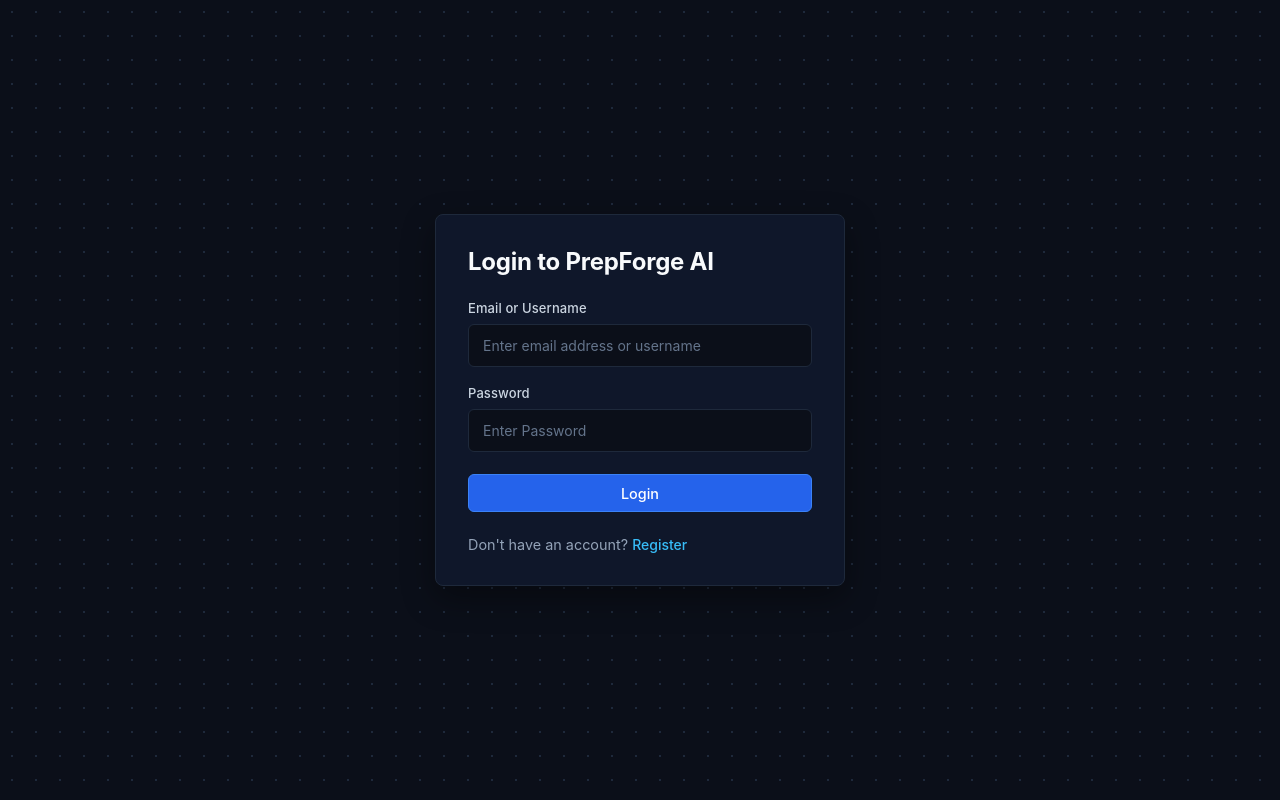
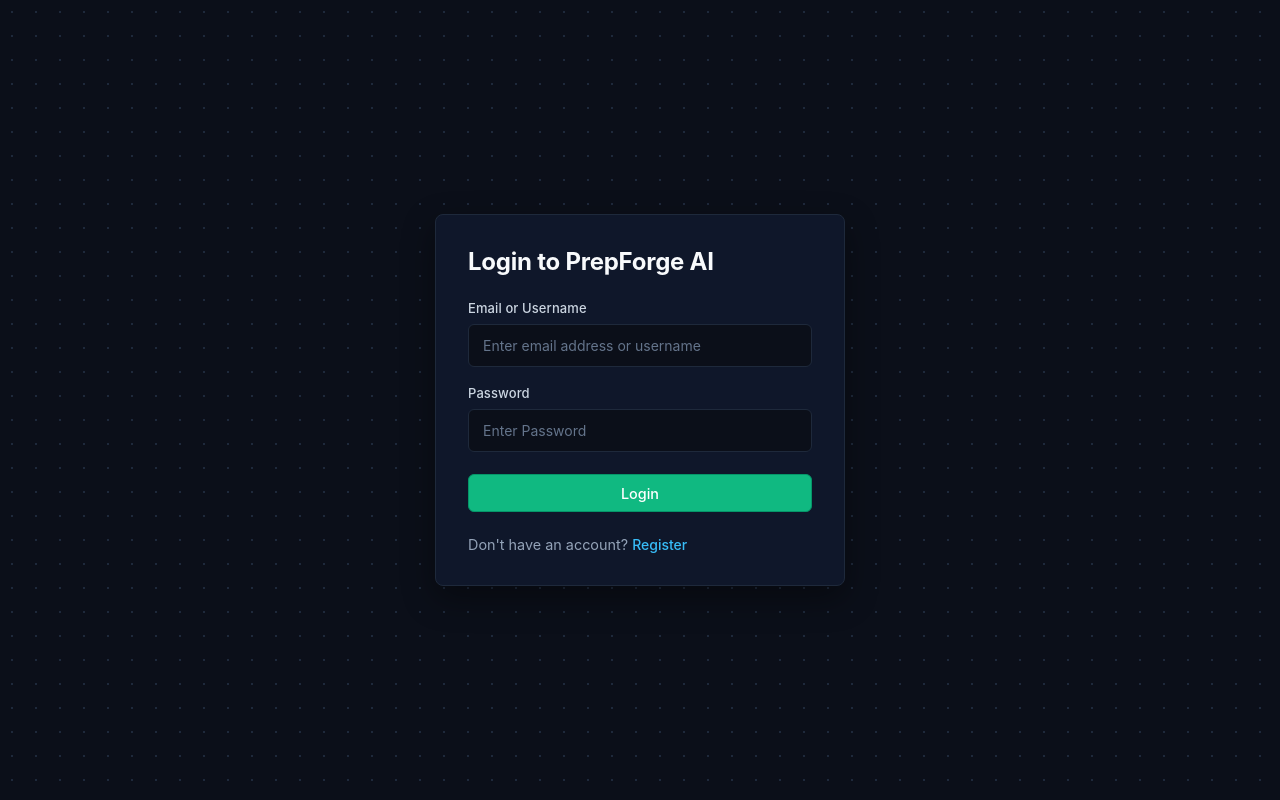
Before and after one commit to Rohan-shiva/prepforge-ai, a React (Vite) app in the folder Frontend/: page /login in a window 1280 px wide. Built offline with nearby package versions, Linux system fonts and the light colour scheme; no server answers.

Commit message:
style: define emerald tech design tokens and graphite button styles

```diff
--- a/Frontend/src/style.scss
+++ b/Frontend/src/style.scss
@@ -1,17 +1,17 @@
 @use "./style/button.scss";
 
 :root {
-  --bg-dark: #0b0f19;
-  --bg-card: #0f172a;
-  --bg-card-hover: #1e293b;
-  --border-color: #1e293b;
-  --border-light: #334155;
-  --text-primary: #f8fafc;
-  --text-secondary: #94a3b8;
-  --text-muted: #64748b;
-  --accent-blue: #2563eb;
-  --accent-blue-hover: #1d4ed8;
-  --accent-light: #38bdf8;
+  --bg-dark: #0d0f14;
+  --bg-card: #13161f;
+  --bg-card-hover: #1c212d;
+  --border-color: #242936;
+  --border-light: #2e3546;
+  --text-primary: #f3f4f6;
+  --text-secondary: #9ca3af;
+  --text-muted: #6b7280;
+  --accent-primary: #10b981;
+  --accent-primary-hover: #059669;
+  --accent-light: #34d399;
   --radius-sm: 6px;
   --radius-md: 8px;
   --radius-lg: 12px;
@@ -34,7 +34,7 @@
 
 /* Custom Selection Highlight */
 ::selection {
-  background-color: #2563eb;
+  background-color: #10b981;
   color: #ffffff;
 }
 
@@ -44,12 +44,12 @@
   height: 8px;
 }
 ::-webkit-scrollbar-track {
-  background: #0b0f19;
+  background: #0d0f14;
 }
 ::-webkit-scrollbar-thumb {
-  background: #1e293b;
+  background: #242936;
   border-radius: 4px;
 }
 ::-webkit-scrollbar-thumb:hover {
-  background: #334155;
+  background: #2e3546;
 }
--- a/Frontend/src/style/button.scss
+++ b/Frontend/src/style/button.scss
@@ -3,7 +3,7 @@
   border-radius: 6px;
   border: 1px solid transparent;
   outline: none;
-  background-color: #2563eb;
+  background-color: #10b981;
   color: #ffffff;
   font-weight: 500;
   font-size: 0.9rem;
@@ -15,30 +15,30 @@
   transition: all 0.15s ease;
 
   &:hover {
-    background-color: #1d4ed8;
+    background-color: #059669;
   }
 
   &.primary-button {
-    background-color: #2563eb;
-    border-color: #3b82f6;
+    background-color: #10b981;
+    border-color: #059669;
     &:hover {
-      background-color: #1d4ed8;
-      border-color: #2563eb;
+      background-color: #059669;
+      border-color: #047857;
     }
   }
 
   &.secondary-button {
-    background-color: #1e293b;
-    border-color: #334155;
-    color: #f8fafc;
+    background-color: #1c212d;
+    border-color: #2e3546;
+    color: #f3f4f6;
     &:hover {
-      background-color: #334155;
+      background-color: #242936;
       color: #ffffff;
     }
   }
 
   &:focus-visible {
-    box-shadow: 0 0 0 3px rgba(37, 99, 235, 0.4);
+    box-shadow: 0 0 0 3px rgba(16, 185, 129, 0.4);
   }
 
   &:active {
```
